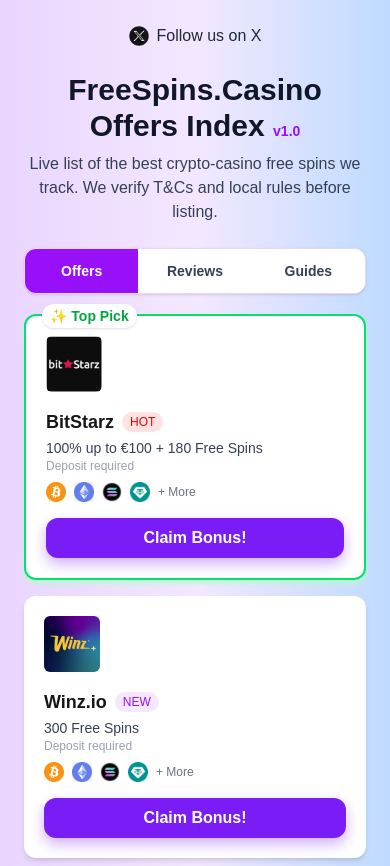
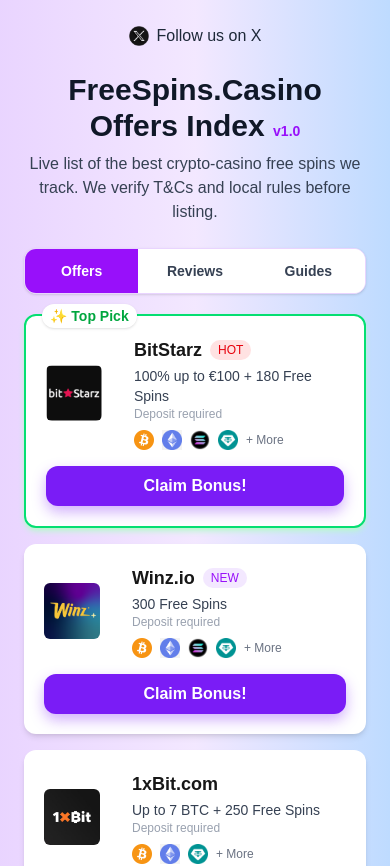
Before and after one commit to ell-h/freespins, a Next.js app: page / in a window 390 px wide. Shown: the top 866 px of the page. Built offline with nearby package versions, Linux system fonts and the light colour scheme.

Commit message:
Fix mobile button layout

```diff
--- a/src/app/page.tsx
+++ b/src/app/page.tsx
@@ -11,12 +11,12 @@
   name: string;
   offer: string;
   wagering: string;
-  link: string;        // affiliate link used in Offers tab
-  logo: string;        // /logos/.. file
+  link: string;
+  logo: string;
   label?: "NEW" | "HOT";
-  cryptos: string[];   // icons
+  cryptos: string[];
   topPick?: boolean;
-  reviewUrl?: string;  // review page (used in Reviews tab)
+  reviewUrl?: string;
 };
 
 const casinos: Casino[] = [
@@ -79,7 +79,7 @@
   id: number;
   title: string;
   url: string;
-  img: string; // /logos/.. file
+  img: string;
 };
 
 const guides: Guide[] = [
@@ -110,7 +110,6 @@
 export default function Home() {
   const [active, setActive] = useState<TabKey>("offers");
 
-  // Keep BitStarz at top in Offers
   const sortedCasinos = useMemo(() => {
     const arr = [...casinos];
     arr.sort((a, b) => (b.topPick ? 1 : 0) - (a.topPick ? 1 : 0));
@@ -171,7 +170,7 @@
             {sortedCasinos.map((c) => (
               <div
                 key={c.id}
-                className={`relative grid grid-cols-1 sm:grid-cols-[auto_1fr_auto] items-center gap-4 bg-white rounded-xl shadow-md p-5 ${
+                className={`relative grid grid-cols-[72px_1fr] sm:grid-cols-[72px_1fr_auto] items-center gap-4 bg-white rounded-xl shadow-md p-5 ${
                   c.topPick ? "border-2 border-green-400 shadow-green-200" : ""
                 }`}
               >
@@ -182,8 +181,8 @@
                   </div>
                 )}
 
-                {/* Logo */}
-                <div className="flex sm:block">
+                {/* Logo (left column on all breakpoints) */}
+                <div className="flex items-start">
                   <Image src={c.logo} alt={c.name} width={56} height={56} className="rounded-md" />
                 </div>
 
@@ -213,8 +212,8 @@
                   </div>
                 </div>
 
-                {/* Button */}
-                <div className="sm:justify-self-end w-full sm:w-auto">
+                {/* Button: full width under content on mobile; right column on sm+ */}
+                <div className="col-span-2 sm:col-span-1 sm:justify-self-end w-full">
                   <a
                     href={c.link}
                     target="_blank"
@@ -235,14 +234,12 @@
             {casinos.map((c) => (
               <div
                 key={c.id}
-                className="grid grid-cols-[auto_1fr_auto] items-center gap-4 bg-white rounded-xl shadow-md p-5"
+                className="grid grid-cols-[56px_1fr_auto] items-center gap-4 bg-white rounded-xl shadow-md p-5"
               >
                 <Image src={c.logo} alt={c.name} width={56} height={56} className="rounded-md" />
                 <div className="min-w-0">
                   <h3 className="font-semibold text-gray-900">{c.name}</h3>
-                  <p className="text-sm text-gray-600 truncate">
-                    Read our {c.name} review here
-                  </p>
+                  <p className="text-sm text-gray-600 truncate">Read our {c.name} review here</p>
                 </div>
                 <a
                   href={c.reviewUrl!}
@@ -257,29 +254,32 @@
           </div>
         )}
 
-        {/* GUIDES */}
+        {/* GUIDES — full-width image card with text underneath */}
         {active === "guides" && (
-          <div className="space-y-4">
+          <div className="space-y-6">
             {guides.map((g) => (
               <a
                 key={g.id}
                 href={g.url}
                 target="_blank"
                 rel="noopener noreferrer"
-                className="group grid grid-cols-[96px_1fr_auto] items-center gap-4 bg-white rounded-xl shadow-md p-5 hover:shadow-lg transition"
+                className="block bg-white rounded-xl shadow-md overflow-hidden hover:shadow-lg transition"
               >
-                <div className="relative h-24 w-24 overflow-hidden rounded-md">
-                  <Image src={g.img} alt={g.title} fill className="object-cover" />
+                {/* Image full width, fixed aspect */}
+                <div className="relative w-full aspect-[16/9]">
+                  <Image src={g.img} alt={g.title} fill className="object-cover" priority={false} />
                 </div>
-                <div className="min-w-0">
-                  <h3 className="font-semibold text-gray-900 group-hover:text-purple-700 transition">
-                    {g.title}
-                  </h3>
-                  <p className="text-sm text-gray-600 truncate">Read the full guide →</p>
+
+                {/* Text section under image */}
+                <div className="p-5">
+                  <h3 className="font-semibold text-gray-900">{g.title}</h3>
+                  <div className="mt-3 flex items-center justify-between gap-3">
+                    <p className="text-sm text-gray-600">Read the full guide →</p>
+                    <span className="inline-flex items-center justify-center rounded-lg bg-purple-600 text-white text-sm font-semibold px-4 py-2 hover:bg-purple-700 transition">
+                      Open
+                    </span>
+                  </div>
                 </div>
-                <span className="inline-flex items-center justify-center rounded-lg bg-purple-600 text-white text-sm font-semibold px-4 py-2 group-hover:bg-purple-700 transition">
-                  Open
-                </span>
               </a>
             ))}
           </div>
@@ -295,7 +295,7 @@
           <a href="https://www.begambleaware.org" target="_blank" rel="noopener noreferrer" className="underline">
             BeGambleAware
           </a>{" "}
-        or{" "}
+          or{" "}
           <a href="https://www.gamblingtherapy.org" target="_blank" rel="noopener noreferrer" className="underline">
             Gambling Therapy
           </a>
```
